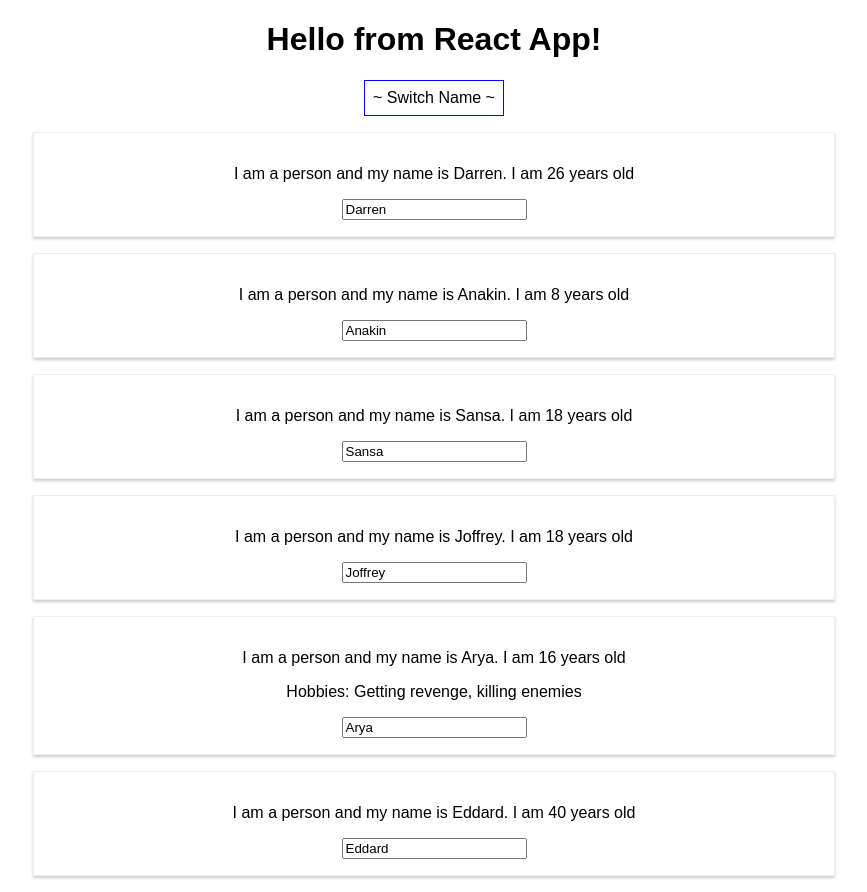
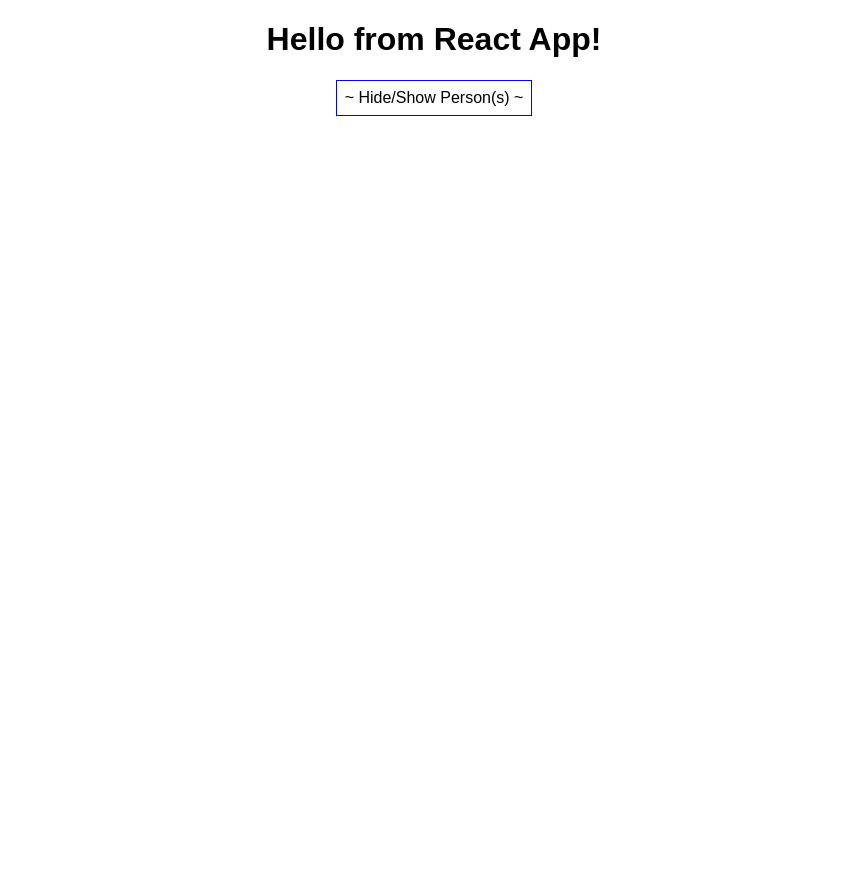
Before and after one commit to xyzst/useful-react-snippets, a React (Create React App) app: page / in a window 1280 px wide. Shown: the whole page, without its empty margins (206-1073 px from the left). After the commit the page ends 800 px from the top, so only its background shows below. Built offline with nearby package versions, Linux system fonts and the light colour scheme.

Commit message:
Render Person component(s) conditionally

```diff
--- a/src/App.js
+++ b/src/App.js
@@ -12,6 +12,10 @@ const App = props => {
       { name: "Arya", age: 16 },
       { name: "Eddard", age: 40 }
     ]
+  });
+
+  const [toggleState, setToggleState] = useState({
+    showPersons: false
   });
 
   const nameChangeHandler = event => {
@@ -39,6 +43,10 @@ const App = props => {
     });
   };
 
+  const togglePersons = () => {
+    setToggleState({ showPersons: !toggleState.showPersons });
+  };
+
   const style = {
     backgroundColor: "white",
     font: "inherit",
@@ -50,9 +58,11 @@ const App = props => {
   return (
     <div className="App">
       <h1>Hello from React App!</h1>
-      <button style={style} onClick={() => switchNameHandler("RandomNameHere")}>
-        ~ Switch Name ~
+      <button style={style} onClick={togglePersons}>
+        ~ Hide/Show Person(s) ~
       </button>
+      {toggleState.showPersons ? (
+        <div>
           {personsState.persons.map(x =>
             x.name === "Arya Stark" || x.name === "Arya" ? (
               <Person
@@ -73,6 +83,8 @@ const App = props => {
             )
           )}
         </div>
+      ) : null}
+    </div>
   );
   // return React.createElement(
   // "div",
```
Lines whose indentation alone changed are shown as unchanged.
